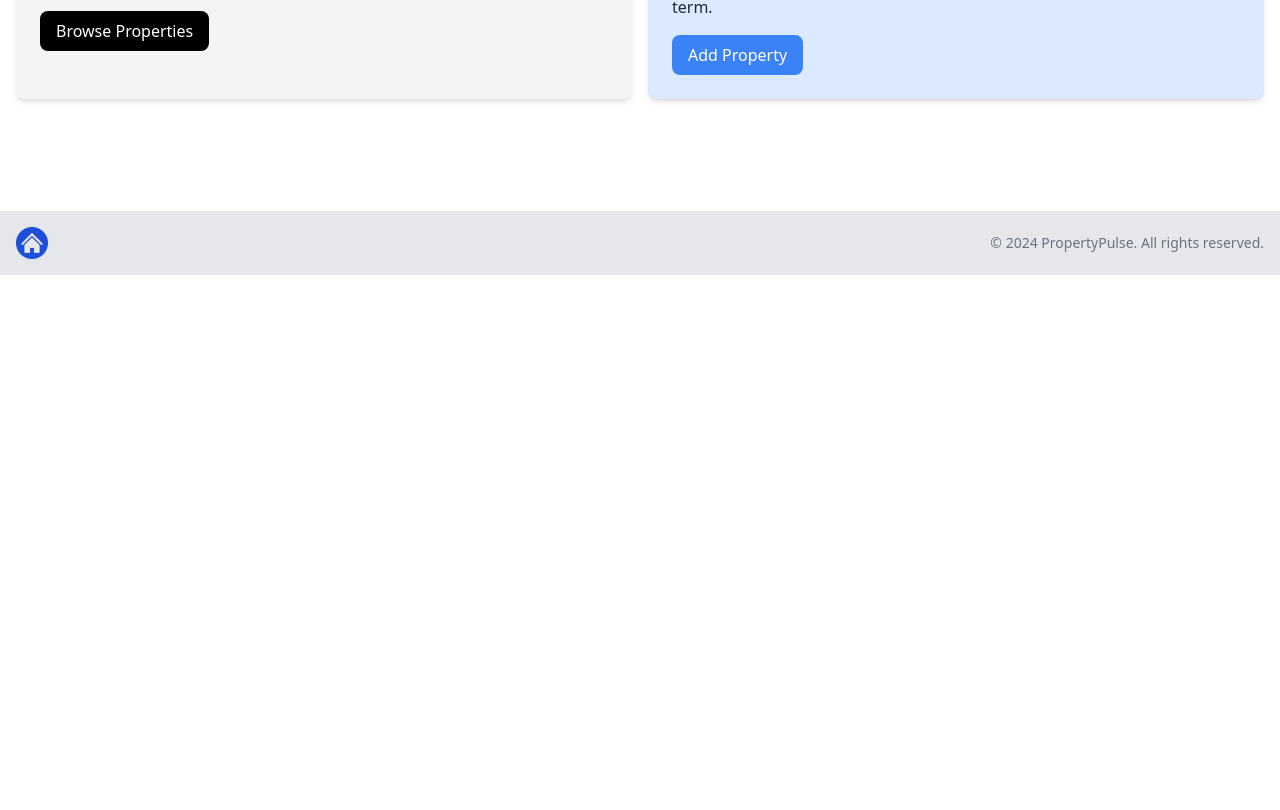
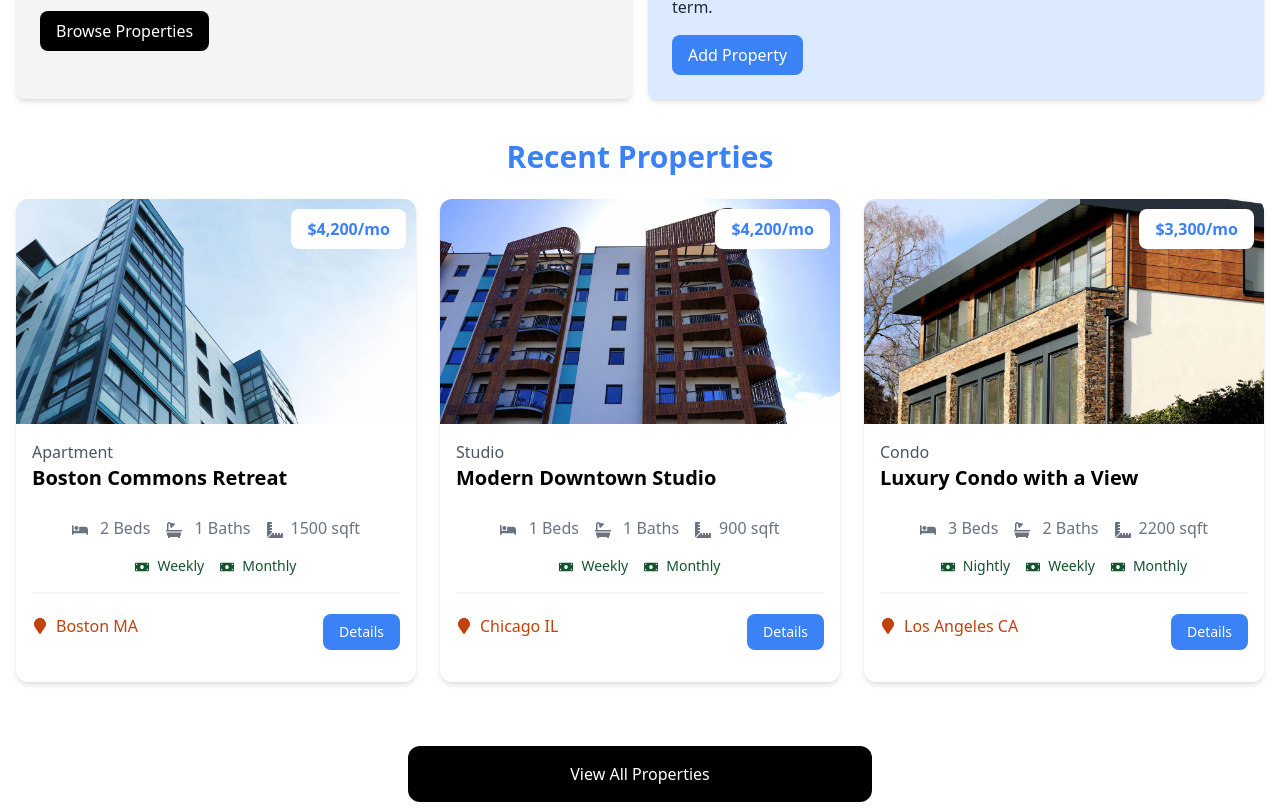
Before and after one commit to alexxxstep/house-rent, a Next.js app: page / in a window 1280 px wide. Shown: the part 570-1380 px from the top of the page. Before the commit the page ends 845 px from the top, so only its background shows below. Built offline with nearby package versions, Linux system fonts and the light colour scheme.

Commit message:
add HomeProperties and correct some bugs

```diff
--- a/app/page.jsx
+++ b/app/page.jsx
@@ -1,5 +1,6 @@
 import Footer from '@/components/Footer';
 import Hero from '@/components/Hero';
+import HomeProperties from '@/components/HomeProperties';
 import InfoBoxes from '@/components/InfoBoxes';
 
 const HomePage = () => {
@@ -7,6 +8,7 @@
     <>
       <Hero />
       <InfoBoxes />
+      <HomeProperties />
     </>
   );
 };
--- /dev/null
+++ b/components/HomeProperties.jsx
@@ -0,0 +1,41 @@
+import React from 'react';
+import properties from '@/properties.json';
+import PropertyCard from './PropertyCard';
+import Link from 'next/link';
+
+const HomeProperties = () => {
+  const recentProperties = properties
+    .sort(() => Math.random() - Math.random())
+    .slice(0, 3);
+  return (
+    <>
+      <section className='px-4 py-6'>
+        <div className='container-xl lg:container m-auto'>
+          <h2 className='text-3xl font-bold text-blue-500 mb-6 text-center'>
+            Recent Properties
+          </h2>
+          <div className='grid grid-cols-1 md:grid-cols-3 gap-6'>
+            {recentProperties.length === 0 ? (
+              <p>No Properties Found</p>
+            ) : (
+              recentProperties.map((property, index) => (
+                <PropertyCard property={property} key={index} />
+              ))
+            )}
+          </div>
+        </div>
+      </section>
+
+      <section className='m-auto max-w-lg my-10 px-6'>
+        <Link
+          href='/properties'
+          className='block bg-black text-white text-center py-4 px-6 rounded-xl hover:bg-gray-700'
+        >
+          View All Properties
+        </Link>
+      </section>
+    </>
+  );
+};
+
+export default HomeProperties;
--- a/components/PropertyCard.jsx
+++ b/components/PropertyCard.jsx
@@ -1,12 +1,36 @@
+import Image from 'next/image';
 import Link from 'next/link';
 
+import {
+  FaBed,
+  FaBath,
+  FaRulerCombined,
+  FaMoneyBill,
+  FaMapMarker,
+} from 'react-icons/fa';
+
 const PropertyCard = ({ property }) => {
+  const getRateDisplay = (property) => {
+    const { rates } = property;
+
+    if (rates.monthly) {
+      return `${rates.monthly.toLocaleString()}/mo`;
+    } else if (rates.weekly) {
+      return `${rates.weekly.toLocaleString()}/wk`;
+    } else if (rates.nightly) {
+      return `${rates.nightly.toLocaleString()}/night`;
+    }
+  };
+
   return (
     <div>
       <div className='rounded-xl shadow-md relative'>
-        <img
-          src='images/properties/a1.jpg'
-          alt=''
+        <Image
+          src={`/properties/${property.images[0]}`}
+          alt='img'
+          width={0} // Specify the width (you might need to adjust this)
+          height={0} // Specify the height (you might need to adjust this)
+          sizes='100vw'
           className='w-full h-auto rounded-t-xl'
         />
         <div className='p-4'>
@@ -15,42 +39,54 @@
             <h3 className='text-xl font-bold'>{property.name}</h3>
           </div>
           <h3 className='absolute top-[10px] right-[10px] bg-white px-4 py-2 rounded-lg text-blue-500 font-bold text-right md:text-center lg:text-right'>
-            {property.rates.monthly}
+            ${getRateDisplay(property)}
           </h3>
 
           <div className='flex justify-center gap-4 text-gray-500 mb-4'>
             <p>
-              <i className='fa-solid fa-bed'></i> {property.beds}
+              <FaBed className='inline mr-2' /> {property.beds}{' '}
               <span className='md:hidden lg:inline'>Beds</span>
             </p>
             <p>
-              <i className='fa-solid fa-bath'></i> {property.baths}
+              <FaBath className='inline mr-2' /> {property.baths}{' '}
               <span className='md:hidden lg:inline'>Baths</span>
             </p>
             <p>
-              <i className='fa-solid fa-ruler-combined'></i>
-              {property.square_feet}
+              <FaRulerCombined className='inline mr-2' />
+              {property.square_feet}{' '}
               <span className='md:hidden lg:inline'>sqft</span>
             </p>
           </div>
 
           <div className='flex justify-center gap-4 text-green-900 text-sm mb-4'>
-            <p>
-              <i className='fa-solid fa-money-bill'></i> Weekly
-            </p>
-            <p>
-              <i className='fa-solid fa-money-bill'></i> Monthly
-            </p>
+            {property.rates.nightly && (
+              <p>
+                <FaMoneyBill className='inline mr-2' />
+                Nightly
+              </p>
+            )}
+            {property.rates.weekly && (
+              <p>
+                <FaMoneyBill className='inline mr-2' />
+                Weekly
+              </p>
+            )}
+            {property.rates.monthly && (
+              <p>
+                <FaMoneyBill className='inline mr-2' />
+                Monthly
+              </p>
+            )}
           </div>
 
           <div className='border border-gray-100 mb-5'></div>
 
           <div className='flex flex-col lg:flex-row justify-between mb-4'>
             <div className='flex align-middle gap-2 mb-4 lg:mb-0'>
-              <i className='fa-solid fa-location-dot text-lg text-orange-700'></i>
+              <FaMapMarker className='text-orange-700 mt-1' />
               <span className='text-orange-700'>
                 {' '}
-                {property.location.city}, {property.location.state}
+                {property.location.city} {property.location.state}{' '}
               </span>
             </div>
             <Link
```
